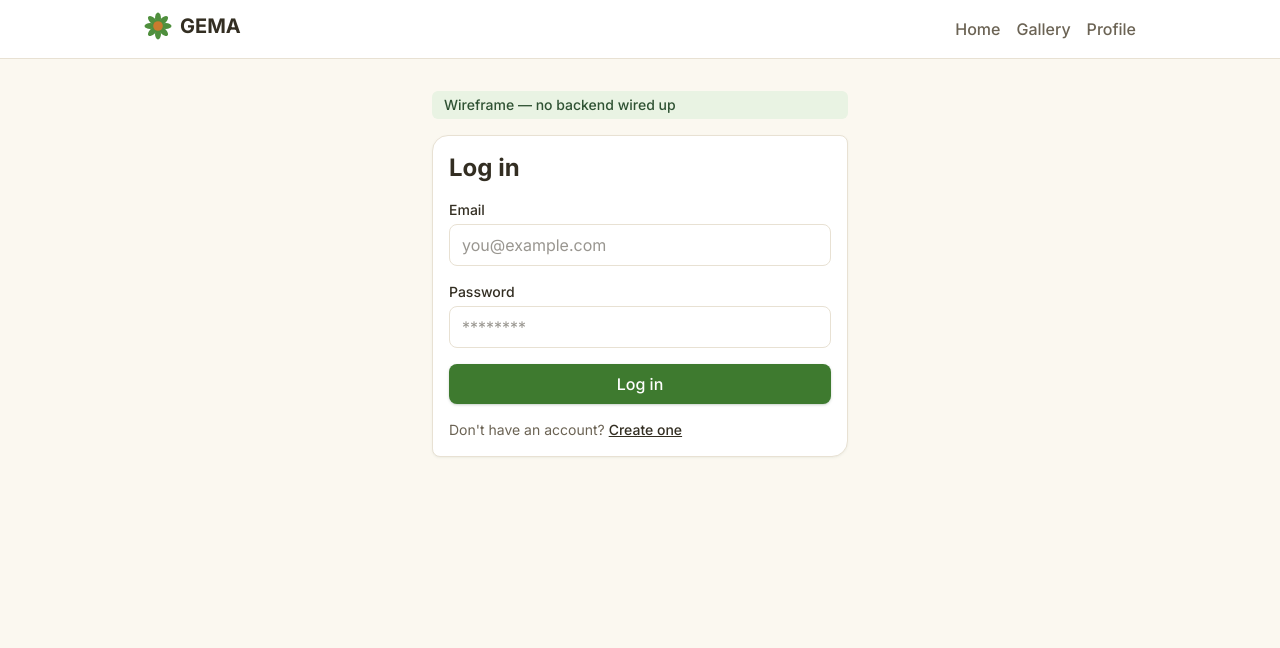
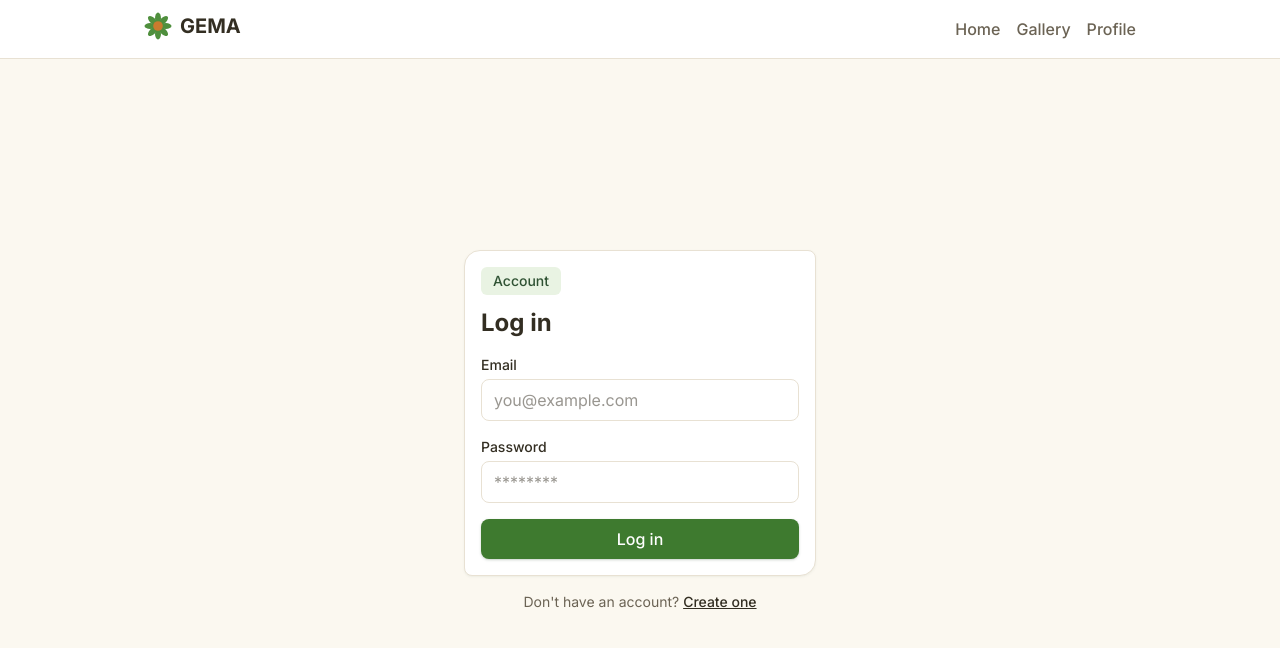
Before and after one commit to Gabriel-Gerhardt/GEMA, a React (Vite) app in the folder frontend/: page /login in a window 1280 px wide. Shown: the top 648 px of the page. Built offline with nearby package versions, Linux system fonts and the light colour scheme; no server answers.

Commit message:
GAB-29: redesign auth and QR creation as centered forms

```diff
--- a/frontend/src/pages/CreateAccount.tsx
+++ b/frontend/src/pages/CreateAccount.tsx
@@ -5,11 +5,11 @@ import Input from '../components/Input'
 
 export default function CreateAccount() {
   return (
-    <main className="mx-auto flex max-w-md flex-col px-4 py-8">
-      <p className="mb-4 inline-block rounded-md bg-mint-50 px-3 py-1 text-sm font-medium text-leaf-green">
-        Wireframe — no backend wired up
+    <main className="mx-auto flex min-h-[calc(100vh-57px)] max-w-sm flex-col justify-center px-4 py-8">
+      <Card>
+        <p className="mb-3 inline-block rounded-md bg-mint-50 px-3 py-1 text-sm font-medium text-leaf-green">
+          Account
         </p>
-      <Card>
         <h1 className="text-2xl font-bold text-text-warm-900">
           Create your account
         </h1>
@@ -25,19 +25,19 @@ export default function CreateAccount() {
             Create account
           </Button>
         </form>
-        <p className="mt-4 text-sm text-text-warm-600">
+      </Card>
+      <p className="mt-4 text-center text-sm text-text-warm-600">
         Already have an account?{' '}
         <Link to="/login" className="font-medium text-text-warm-900 underline">
           Log in
         </Link>
       </p>
-        <p className="mt-2 text-sm text-text-warm-600">
+      <p className="mt-2 text-center text-sm text-text-warm-600">
         New here?{' '}
         <Link to="/welcome" className="font-medium text-text-warm-900 underline">
           See how GEMA works
         </Link>
       </p>
-      </Card>
     </main>
   )
 }
--- a/frontend/src/pages/Login.tsx
+++ b/frontend/src/pages/Login.tsx
@@ -5,11 +5,11 @@ import Input from '../components/Input'
 
 export default function Login() {
   return (
-    <main className="mx-auto flex max-w-md flex-col px-4 py-8">
-      <p className="mb-4 inline-block rounded-md bg-mint-50 px-3 py-1 text-sm font-medium text-leaf-green">
-        Wireframe — no backend wired up
-      </p>
+    <main className="mx-auto flex min-h-[calc(100vh-57px)] max-w-sm flex-col justify-center px-4 py-8">
       <Card>
+        <p className="mb-3 inline-block rounded-md bg-mint-50 px-3 py-1 text-sm font-medium text-leaf-green">
+          Account
+        </p>
         <h1 className="text-2xl font-bold text-text-warm-900">Log in</h1>
         <form className="mt-4 flex flex-col gap-4">
           <Input label="Email" type="email" placeholder="you@example.com" />
@@ -18,13 +18,13 @@ export default function Login() {
             Log in
           </Button>
         </form>
-        <p className="mt-4 text-sm text-text-warm-600">
-          Don&apos;t have an account?{' '}
-          <Link to="/create-account" className="font-medium text-text-warm-900 underline">
-            Create one
-          </Link>
-        </p>
       </Card>
+      <p className="mt-4 text-center text-sm text-text-warm-600">
+        Don&apos;t have an account?{' '}
+        <Link to="/create-account" className="font-medium text-text-warm-900 underline">
+          Create one
+        </Link>
+      </p>
     </main>
   )
 }
--- a/frontend/src/pages/QrCodeInput.tsx
+++ b/frontend/src/pages/QrCodeInput.tsx
@@ -75,7 +75,7 @@ export default function QrCodeInput() {
   if (form.status === 'success') {
     const shareUrl = `${window.location.origin}/q/${form.publicId}`
     return (
-      <main className="mx-auto max-w-md px-4 py-8">
+      <main className="mx-auto flex min-h-[calc(100vh-57px)] max-w-sm flex-col justify-center px-4 py-8">
         <Card className="text-center">
           <h1 className="text-2xl font-bold text-text-warm-900">QR code created</h1>
           <p className="mt-3 text-base text-text-warm-600">
@@ -90,9 +90,7 @@ export default function QrCodeInput() {
   }
 
   return (
-    <main className="mx-auto max-w-md px-4 py-8">
-      <h1 className="text-[32px] font-bold text-text-warm-900">Create a QR code</h1>
-
+    <main className="mx-auto flex min-h-[calc(100vh-57px)] max-w-sm flex-col justify-center px-4 py-8">
       {form.status === 'error' ? (
         <ErrorState
           message={
@@ -102,8 +100,12 @@ export default function QrCodeInput() {
           onRetry={() => setForm({ status: 'idle' })}
         />
       ) : (
-        <Card className="mt-4">
-          <form className="flex flex-col gap-4" onSubmit={submit}>
+        <Card>
+          <p className="mb-3 inline-block rounded-md bg-mint-50 px-3 py-1 text-sm font-medium text-leaf-green">
+            New code
+          </p>
+          <h1 className="text-2xl font-bold text-text-warm-900">Create a QR code</h1>
+          <form className="mt-4 flex flex-col gap-4" onSubmit={submit}>
             <Input
               label="Title"
               value={title}
```
Lines whose indentation alone changed are shown as unchanged.
